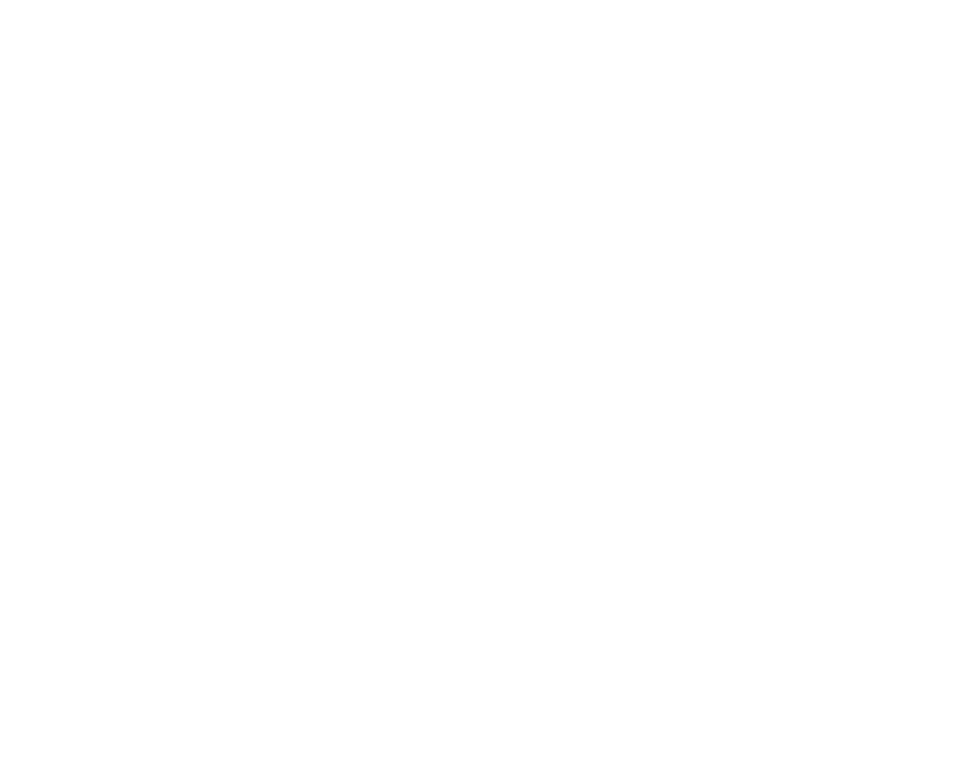
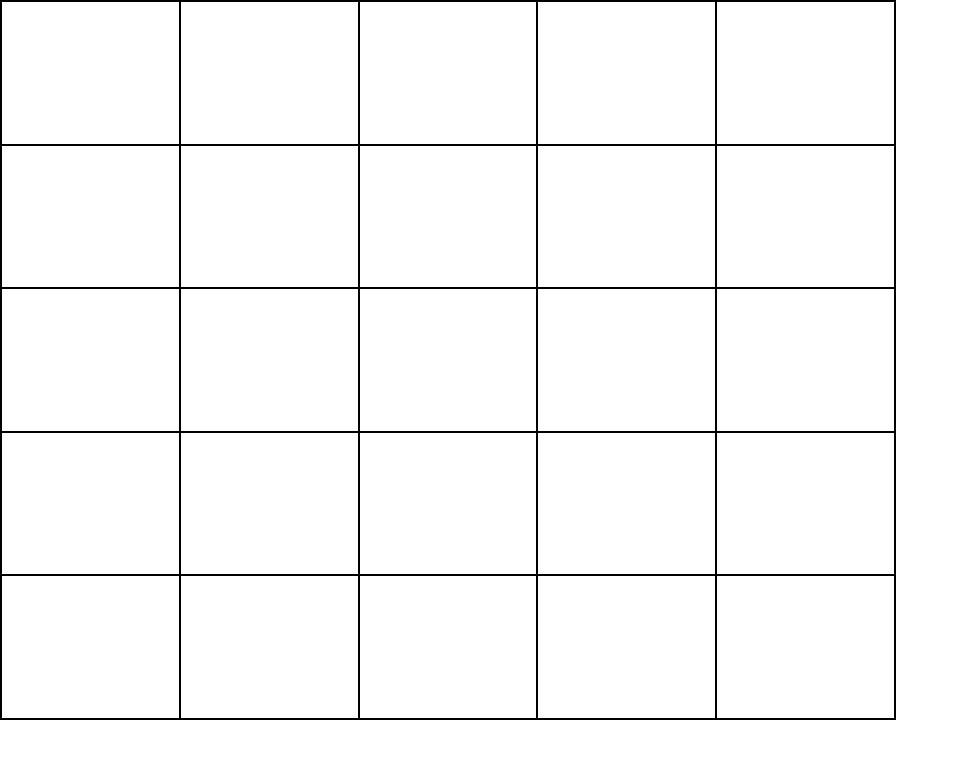
Before and after one commit to James-Blackwell-Programming/RPG-Map-Editor, a plain HTML site: page index.html in a window 1280 px wide. Shown: the whole page, without its empty margins (0-959 px from the left). Drawn offline with Linux system fonts and the light colour scheme.

Commit message:
updates
added mapCell object
added genMap function
added genContainer function

```diff
--- a/Controller.js
+++ b/Controller.js
@@ -1,7 +1,14 @@
-const controller = function(data, ui, map){
+import genMap from './map_editor.js';
+
+const controller = function(data, ui){
+
+    //main UI elements
+    let gameUI = {
+        map: genMap(data.getMapDims())
+    }
 
     function buildGameWorld(){
-        map.genMap();
+        ui.drawMap(gameUI.map);
 
     }
 
@@ -11,6 +18,6 @@ const controller = function(data, ui, map){
             buildGameWorld();
         }
     }
-}(data_controller, ui_controller, mapEditor);
+}(data_controller, ui_controller);
 
 controller.init();
--- a/DATA_Controller.js
+++ b/DATA_Controller.js
@@ -1,9 +1,19 @@
 const data_controller = function(){
 
-    console.log('data_controller - working');
+    //map dimensions
+    let mapWidth = 5;
+    let mapHeight = 5;
 
     return{
 
+        getMapDims: function(){
+            let mapDims = {
+                mapWidth: mapWidth,
+                mapHeight: mapHeight
+            };
+
+            return mapDims;
+        }
 
     }
 }();
--- a/UI_Controller.js
+++ b/UI_Controller.js
@@ -1,8 +1,12 @@
 const ui_controller = function(){
 
-    console.log('ui_controller - working');
+    const body = document.querySelector('body');
+
 
     return{
 
+        drawMap: function(map){
+            body.appendChild(map);
+        }
     }
 }();
--- /dev/null
+++ b/genContainer.js
@@ -0,0 +1,14 @@
+function genContainer(width, height, id){
+
+    let container = document.createElement('div');
+
+    container.style.width = width;
+    container.style.height = height;
+    container.setAttribute('id', id);
+
+    container.classList.add('container');
+
+    return container;
+}
+
+export default genContainer;
--- /dev/null
+++ b/general.css
@@ -0,0 +1,26 @@
+:root{
+    --map-width: 11;
+    --map-height: 11;
+}
+
+*{
+    padding: 0;
+    margin: 0;
+    box-sizing: border-box;
+}
+
+.container{
+    position: relative;
+    border: 1px solid black;
+}
+
+#mapContainer{
+    display: grid;
+    grid-template-columns: repeat(var(--map-width), 1fr);
+    grid-template-rows: repeat(var(--map-height), 1fr);
+}
+
+.mapcell{
+    position: relative;
+    border: 0.5px solid black;
+}
--- a/index.html
+++ b/index.html
@@ -4,14 +4,16 @@
     <meta charset="UTF-8">
     <meta http-equiv="X-UA-Compatible" content="IE=edge">
     <meta name="viewport" content="width=device-width, initial-scale=1.0">
+    <link rel="stylesheet" href="general.css">
+    <link href="https://fonts.googleapis.com/css2?family=Josefin+Sans:wght@500&display=swap" rel="stylesheet">
     <title>RPG Game</title>
 </head>
 <body>
 
 
-    <script type="text/javascript" src="map_editor.js"></script>
+
     <script type="text/javascript" src="UI_Controller.js"></script>
     <script type="text/javascript" src="DATA_Controller.js"></script>
-    <script type="text/javascript" src="Controller.js"></script>
+    <script type="module" src="Controller.js"></script>
 </body>
 </html>
--- a/map_editor.js
+++ b/map_editor.js
@@ -1,9 +1,44 @@
-const mapEditor = function(){
+import genContainer from './genContainer.js';
+
+//constructor for mapCell objects
+function MapCell(id, div, hasPlayer, hasChest){
+    this.id = id;
+    this.div = div;
+    this.hasPlayer = hasPlayer;
+    this.hasChest = hasChest;
+};
+
+function genMap(mapDims){
+
+    let root = document.documentElement;
+    let totalCells = mapDims.mapWidth * mapDims.mapHeight;
+    let mapArr = [];
+
+    //change map width/height according to info in mapDims
+    root.style.setProperty('--map-width', mapDims.mapWidth);
+    root.style.setProperty('--map-height', mapDims.mapHeight);
+
+    let container = genContainer('70vw', '90vh', 'mapContainer');
+
+    //generate array of mapCells
+    for(let i = 0; i < totalCells; i++){
+
+        let div = document.createElement('div');
+        div.classList.add('mapcell');
+
+        let cell = new MapCell(i, div, false, false);
+
+        mapArr.push(cell);
+    }
+
+    //put MapCell divs into container css grid
+    mapArr.forEach(cell => {
+        container.appendChild(cell.div);
+    });
 
 
-    return{
-        genMap: function(){
-            console.log('map - working');
-        }
-    }
-}();
+
+    return container;
+}
+
+export default genMap;
```
Also changed, not shown: Ideas.txt.
